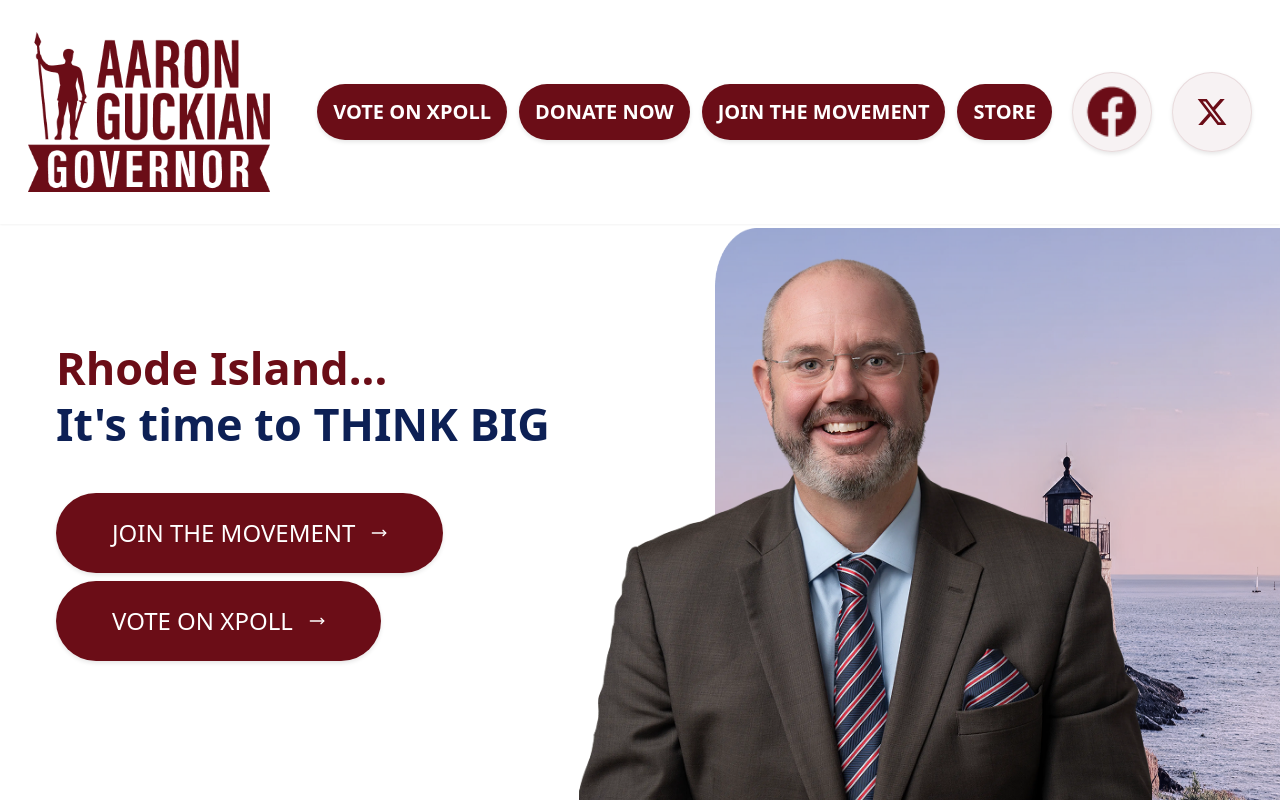
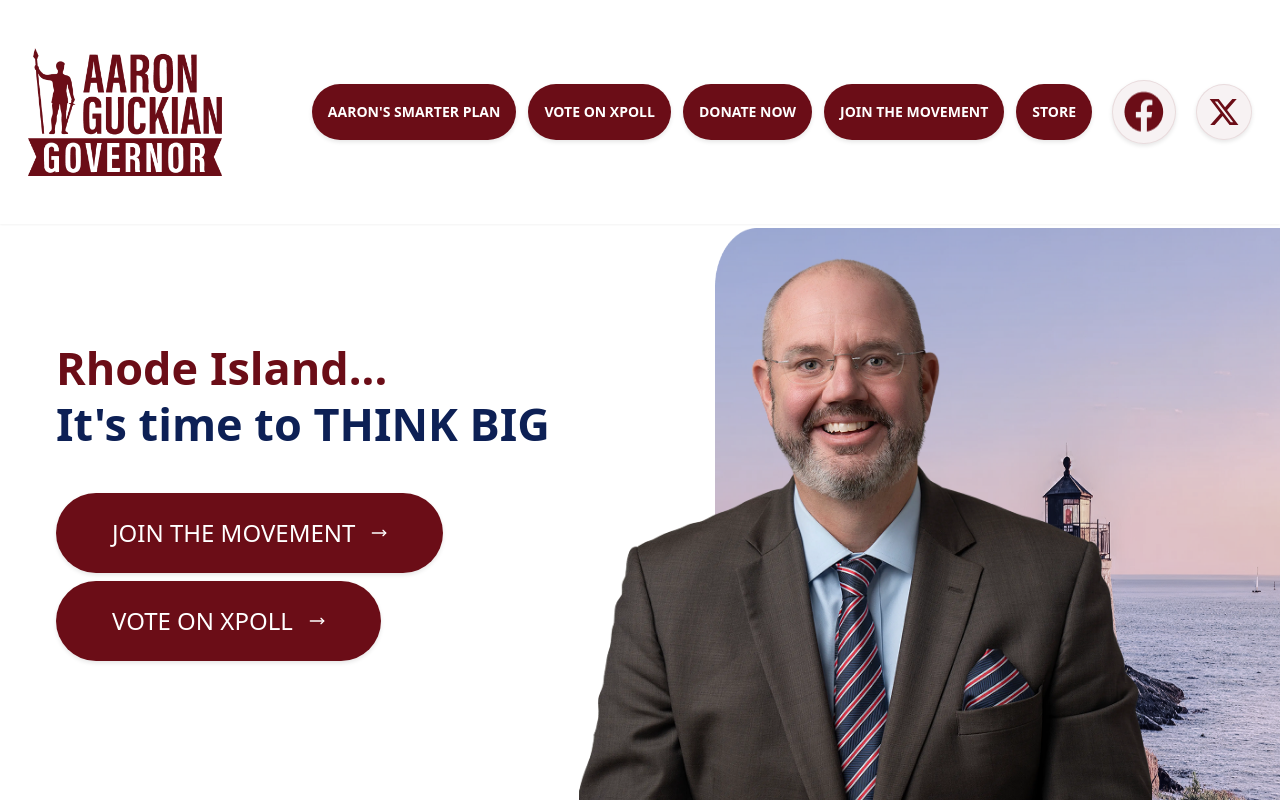
Before and after one commit to palnesto/arron-guckian-nov-25, a React (Vite) app: page / in a window 1280 px wide. Shown: the top 800 px of the page. Built offline with nearby package versions, Linux system fonts and the light colour scheme; no server answers; a web font is replaced by a local one.

Commit message:
petition

```diff
--- a/src/components/common/Navbar.tsx
+++ b/src/components/common/Navbar.tsx
@@ -18,10 +18,8 @@ export function Navbar() {
 
   return (
     <nav className="top-0 z-50 left-0 right-0 shadow-sm w-full bg-white relative">
-      {/* TOP BAR */}
-      <div className="px-4 md:p-7 2xl:px-16 flex items-center justify-between h-32 lg:h-56">
-        {/* Logo */}
-        <div className="h-28 lg:h-32 xl:h-40">
+      <div className="px-4 md:px-7 flex items-center justify-between h-32 xl:h-56">
+        <div className="h-28 xl:h-32 2xl:h-40">
           <img
             src={logo}
             alt="Aaron Guckian for Governor"
@@ -29,7 +27,20 @@ export function Navbar() {
           />
         </div>
 
-        <div className="hidden lg:flex flex-col lg:flex-row items-center gap-2 lg:gap-3">
+        <div className="hidden xl:flex flex-col xl:flex-row items-center gap-2 xl:gap-3">
+          <a
+            href="https://medium.com/@aaron_85789/rhode-island-works-smarter-a-big-reset-for-a-state-thats-ready-to-move-forward-6b368a83b6ce"
+            target="_blank"
+            rel="noopener noreferrer"
+            className="w-full"
+          >
+            <CommonButton
+              showArrow={false}
+              className="w-full px-3 xl:px-4 py-5 xl:py-7 text-sm 2xl:text-lg uppercase"
+            >
+              Aaron's Smarter Plan
+            </CommonButton>
+          </a>
           <a
             href="https://app.xpoll.io/campaigns/all-campaigns/696f81a002950ad67fc5cfd9"
             target="_blank"
@@ -38,7 +49,7 @@ export function Navbar() {
           >
             <CommonButton
               showArrow={false}
-              className="w-full px-3 lg:px-4 py-5 xl:py-7 text-sm xl:text-xl"
+              className="w-full px-3 xl:px-4 py-5 xl:py-7 text-sm 2xl:text-lg"
             >
               VOTE ON XPOLL
             </CommonButton>
@@ -51,7 +62,7 @@ export function Navbar() {
           >
             <CommonButton
               showArrow={false}
-              className="w-full px-3 lg:px-4 py-5 xl:py-7 text-sm xl:text-xl"
+              className="w-full px-3 xl:px-4 py-5 xl:py-7 text-sm 2xl:text-lg"
             >
               DONATE NOW
             </CommonButton>
@@ -60,7 +71,7 @@ export function Navbar() {
           <CommonButton
             showArrow={false}
             onClick={() => setCurrModal("join-movement")}
-            className="w-full px-3 lg:px-4 py-5 xl:py-7 text-sm xl:text-xl"
+            className="w-full px-3 xl:px-4 py-5 xl:py-7 text-sm 2xl:text-lg"
           >
             JOIN THE MOVEMENT
           </CommonButton>
@@ -73,26 +84,26 @@ export function Navbar() {
           >
             <CommonButton
               showArrow={false}
-              className="w-full px-3 lg:px-4 py-5 xl:py-7 text-sm xl:text-xl"
+              className="w-full px-3 xl:px-4 py-5 xl:py-7 text-sm 2xl:text-lg"
             >
               STORE
             </CommonButton>
           </a>
 
           {/* Social Media Icons - Desktop Only */}
-          <div className="hidden lg:flex items-center gap-5 ml-2">
+          <div className="hidden xl:flex items-center gap-5 ml-2">
             <a
               href="https://www.facebook.com/share/1F9GRLggZz/?mibextid=wwXIfr"
               target="_blank"
-              className="w-16 h-16 xl:w-20 xl:h-20 rounded-full bg-brown/5 border border-brown/10 flex items-center justify-center hover:bg-gray-50 transition-colors"
+              className="w-16 h-16 xl:w-16 xl:h-16 rounded-full bg-brown/5 border border-brown/10 flex items-center justify-center hover:bg-gray-50 transition-colors"
               aria-label="Facebook"
             >
-              <img src={fb} className="xl:w-20 xl:h-20" />
+              <img src={fb} className="xl:w-16 xl:h-16" />
             </a>
             <a
               href="https://x.com/GuckianRI"
               target="_blank"
-              className="w-12 h-12 xl:w-20 xl:h-20 rounded-full bg-brown/5 border border-brown/10 flex items-center justify-center hover:bg-gray-50 transition-colors"
+              className="w-12 h-12 xl:w-14 xl:h-14 rounded-full bg-brown/5 border border-brown/10 flex items-center justify-center hover:bg-gray-50 transition-colors"
               aria-label="X (Twitter)"
             >
               <svg
@@ -108,7 +119,7 @@ export function Navbar() {
 
         {/* Mobile Hamburger (Right side) */}
         <button
-          className="lg:hidden w-12 h-12 rounded-full shadow-2xl border border-brown/20 flex items-center justify-center"
+          className="xl:hidden w-12 h-12 rounded-full shadow-2xl border border-brown/20 flex items-center justify-center"
           onClick={() => setOpen((prev) => !prev)}
           aria-label="Toggle menu"
         >
@@ -148,8 +159,21 @@ export function Navbar() {
             animate={{ opacity: 1, y: 0, x: 0 }}
             exit={{ opacity: 0, y: -8, x: 20 }}
             transition={{ duration: 0.22, ease: "easeOut" }}
-            className="lg:hidden absolute right-4 top-full max-w-xs w-[260px] rounded-3xl border border-brown/30 bg-white shadow-2xl px-3 py-4 flex flex-col gap-3"
+            className="xl:hidden absolute right-4 top-full max-w-xs w-[260px] rounded-3xl border border-brown/30 bg-white shadow-2xl px-3 py-4 flex flex-col gap-3"
           >
+            <a
+              href="https://medium.com/@aaron_85789/rhode-island-works-smarter-a-big-reset-for-a-state-thats-ready-to-move-forward-6b368a83b6ce"
+              target="_blank"
+              rel="noopener noreferrer"
+              className="w-full"
+            >
+              <CommonButton
+                showArrow={false}
+                className="w-full py-3 font-semibold uppercase"
+              >
+                Aaron's Smarter Plan
+              </CommonButton>
+            </a>
             <a
               href="https://app.xpoll.io/campaigns/all-campaigns/696f81a002950ad67fc5cfd9"
               target="_blank"
```
